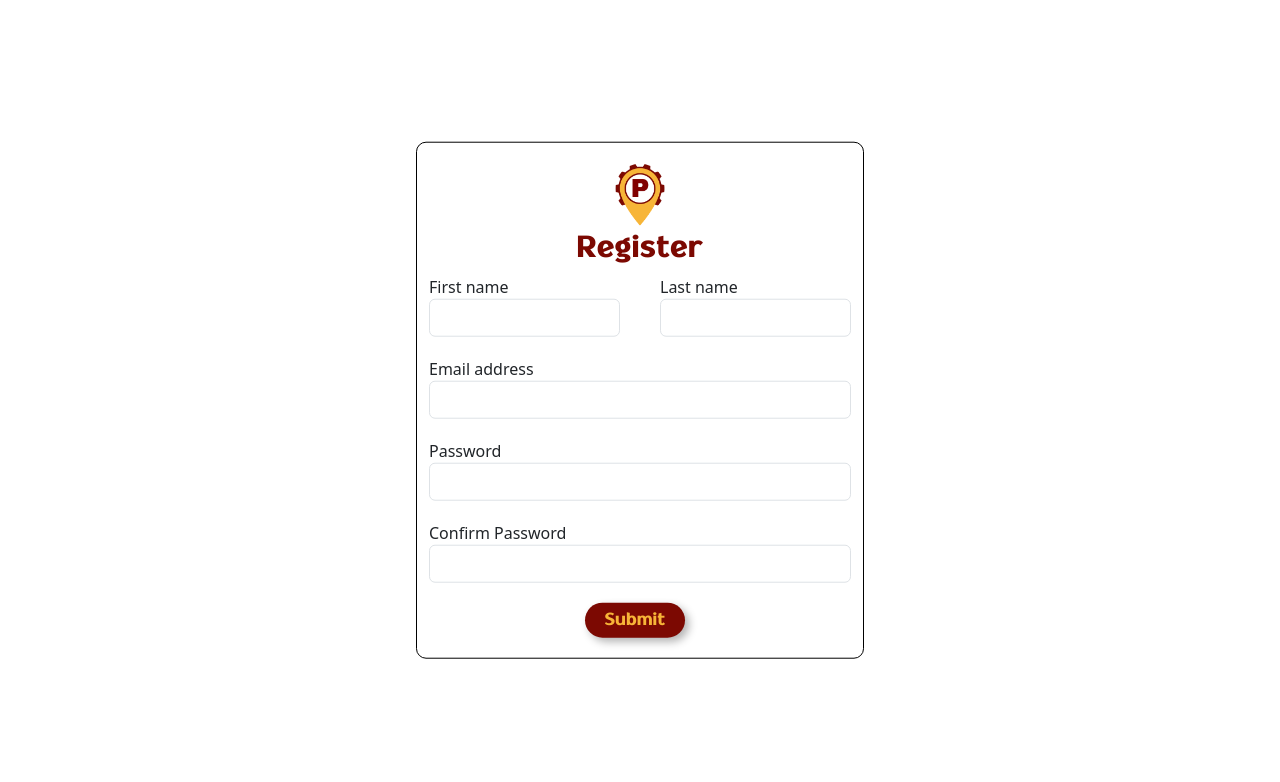
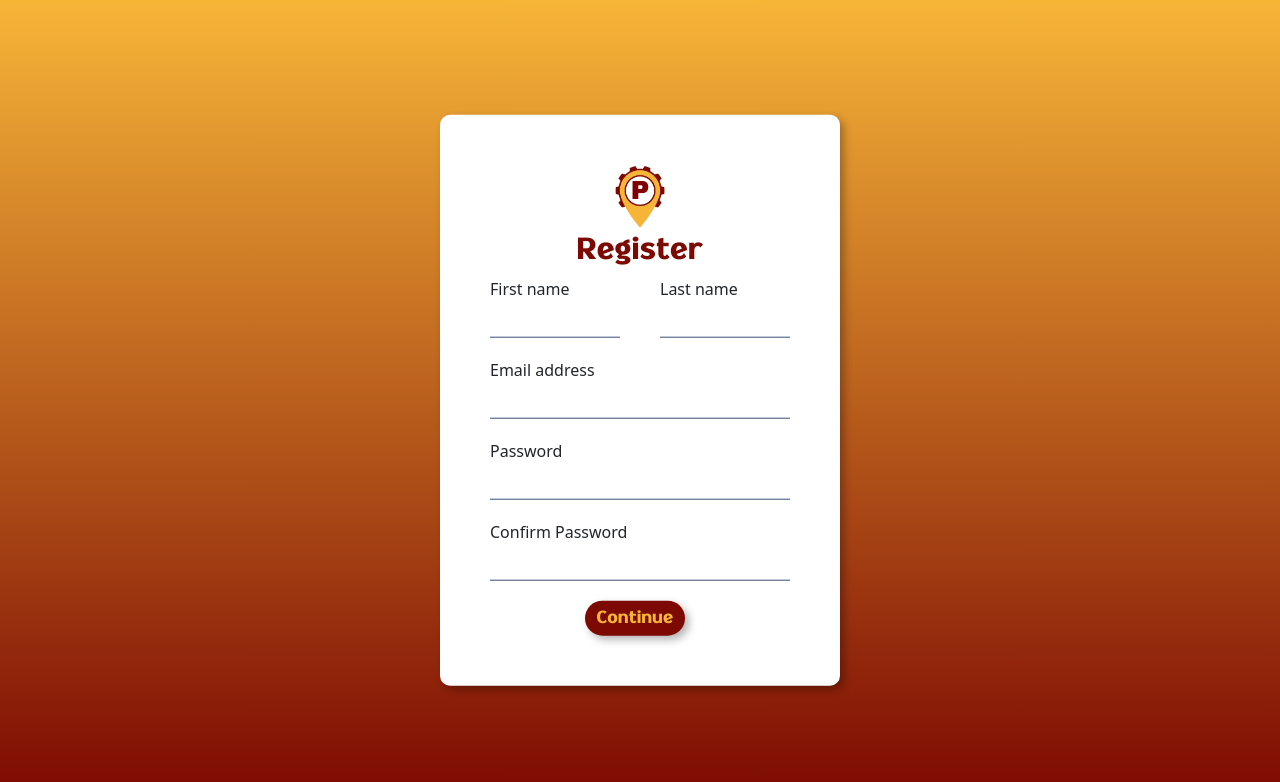
Before and after one commit to ArchonsDev/react-wildpark-web, a React (Create React App) app: page /register in a window 1280 px wide. Shown: the top 782 px of the page. Built offline with nearby package versions, Linux system fonts and the light colour scheme.

Commit message:
fixed register page background, made input box similar to figma

```diff
--- a/src/pages/Register/index.js
+++ b/src/pages/Register/index.js
@@ -4,9 +4,8 @@ import logo from "../../images/logo.png";
 
 const Register = () => {
   return (
-    <>
-      <div className={`${styles.registerBackground}`}>
-        <div className={`container ${styles.formContainer}`}>
+    <div className={`container-fluid ${styles.customContainer}`}>
+      <div className={`${styles.formBox}`}>
         <form>
           {/* Register section: Title */}
           <div className={`${styles.titleForm}`}>
@@ -34,7 +33,6 @@ const Register = () => {
               />
             </div>
           </div>
-
           {/* Register section: Email */}
           <div className="form-group">
             <label for="inputEmail">Email address</label>
@@ -45,7 +43,6 @@ const Register = () => {
               aria-describedby="emailHelp"
             />
           </div>
-
           {/* Register section: Password */}
           <div className="form-group">
             <label for="inputPassword">Password</label>
@@ -55,7 +52,6 @@ const Register = () => {
               id="inputPassword"
             />
           </div>
-
           <div className="form-group">
             <label for="inputConfirmPassword">Confirm Password</label>
             <input
@@ -64,18 +60,16 @@ const Register = () => {
               id="inputConfirmPassword"
             />
           </div>
-
           <div className="row justify-content-center">
             <div className="col-auto">
               <button type="submit" className={`${styles.submitButton}`}>
-                  Submit
+                Continue
               </button>
             </div>
           </div>
         </form>
       </div>
     </div>
-    </>
   );
 };
 
--- a/src/pages/Register/style.module.css
+++ b/src/pages/Register/style.module.css
@@ -1,19 +1,22 @@
-html body .registerBackground {
+.customContainer {
   background: linear-gradient(to bottom, #f7b538, #7c0902);
   background-size: cover;
+  height: 100vh;
 }
-.formContainer {
+
+.formBox {
   position: absolute;
-  border: 1px solid black;
   background-color: white;
-  padding: 20px;
+  padding: 50px;
   margin: 0 auto;
   top: 50%;
   left: 50%;
   transform: translate(-50%, -50%);
-  width: 35% !important;
+  width: 80vw;
+  max-width: 400px;
   min-height: 300px;
   border-radius: 10px;
+  box-shadow: 4px 4px 8px rgba(0, 0, 0, 0.3);
 }
 
 .inputNameBox {
@@ -51,4 +54,8 @@ html body .registerBackground {
 
 .inputMargin {
   margin-bottom: 20px;
+  border: none !important;
+  border-bottom: 1px solid #384e77 !important;
+  border-radius: 0 !important;
+  outline: none !important;
 }
```
Lines whose indentation alone changed are shown as unchanged.
